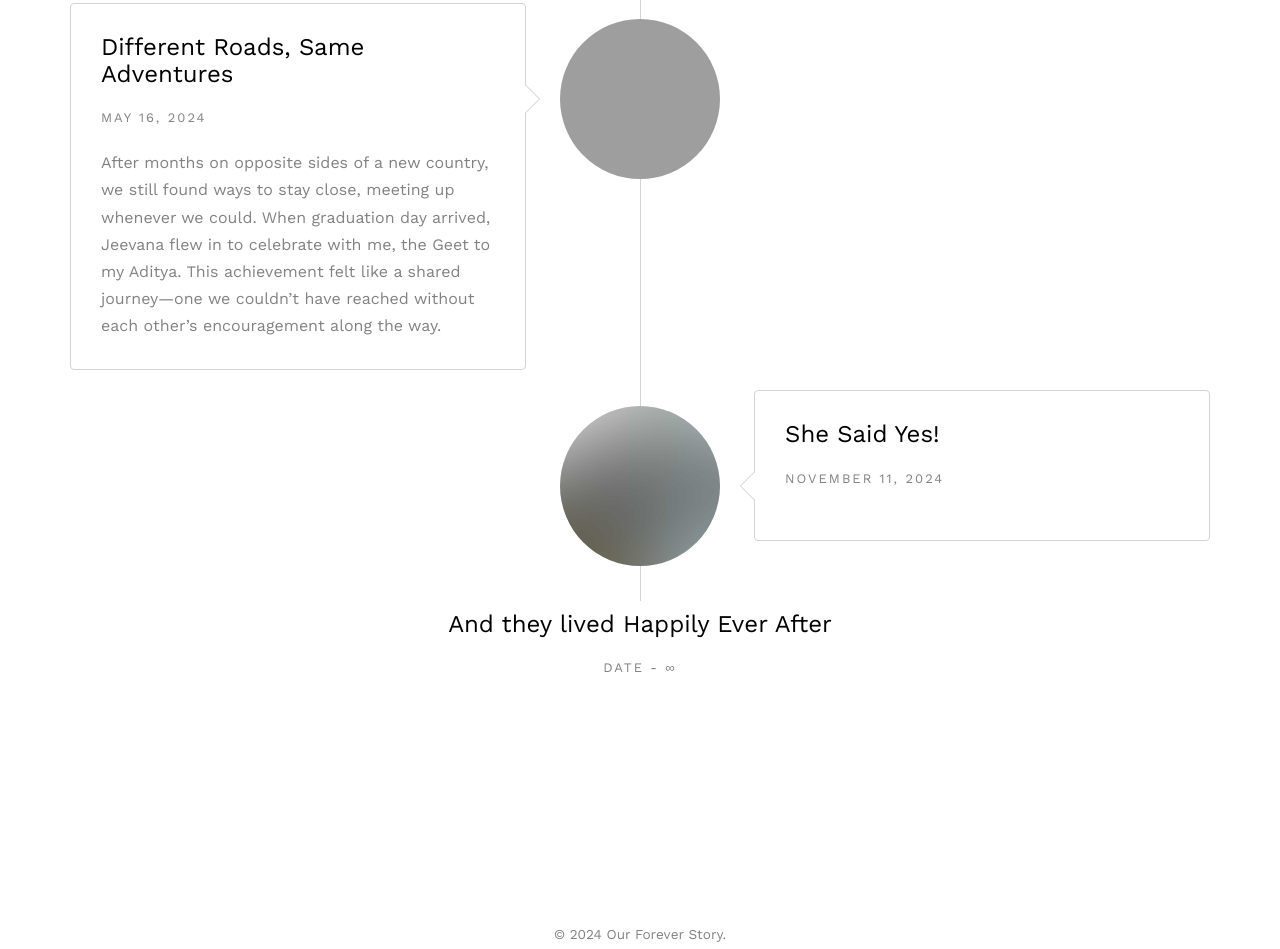
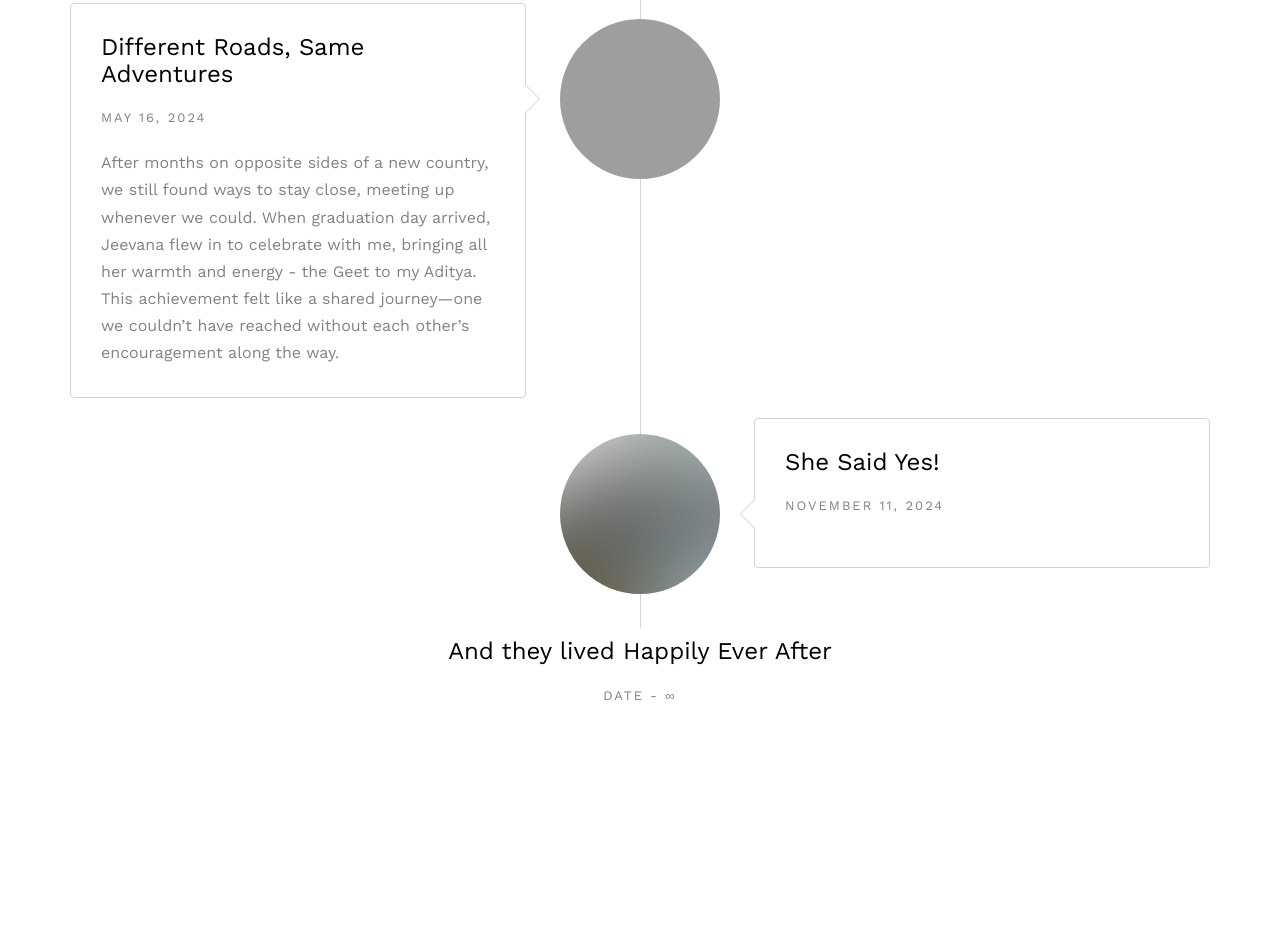
Before and after one commit to jeevanasaathi/jeevanasaathi.github.io, a plain HTML site: page about.html in a window 1280 px wide. Shown: the part 3246-4195 px from the top of the page. Drawn offline with nearby package versions, Linux system fonts and the light colour scheme; grey boxes are pictures that could not be loaded; files whose address does not match are found by name.

Commit message:
Update about.html

```diff
--- a/about.html
+++ b/about.html
@@ -190,7 +190,7 @@
 									<span class="date">May 16, 2024</span>
 								</div>
 								<div class="timeline-body">
-									<p>After months on opposite sides of a new country, we still found ways to stay close, meeting up whenever we could. When graduation day arrived, Jeevana flew in to celebrate with me, the Geet to my Aditya. This achievement felt like a shared journey—one we couldn’t have reached without each other’s encouragement along the way.</p>
+									<p>After months on opposite sides of a new country, we still found ways to stay close, meeting up whenever we could. When graduation day arrived, Jeevana flew in to celebrate with me, bringing all her warmth and energy - the Geet to my Aditya. This achievement felt like a shared journey—one we couldn’t have reached without each other’s encouragement along the way.</p>
 								</div>
 							</div>
 						</li>
```
